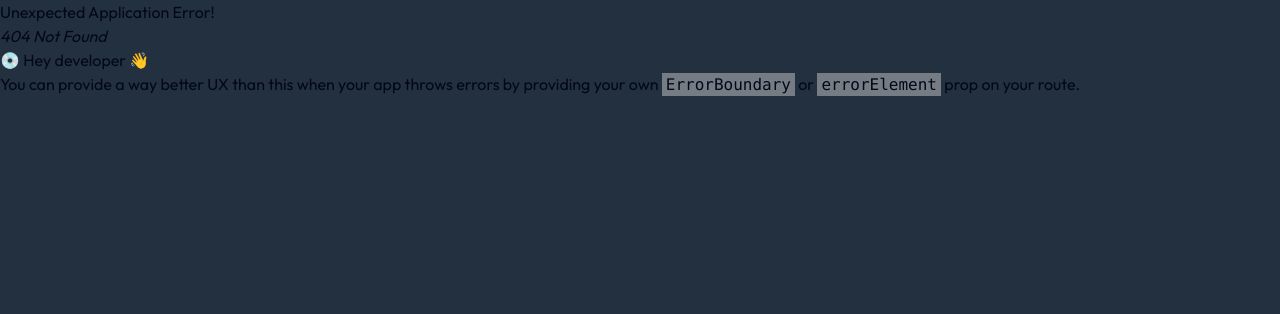
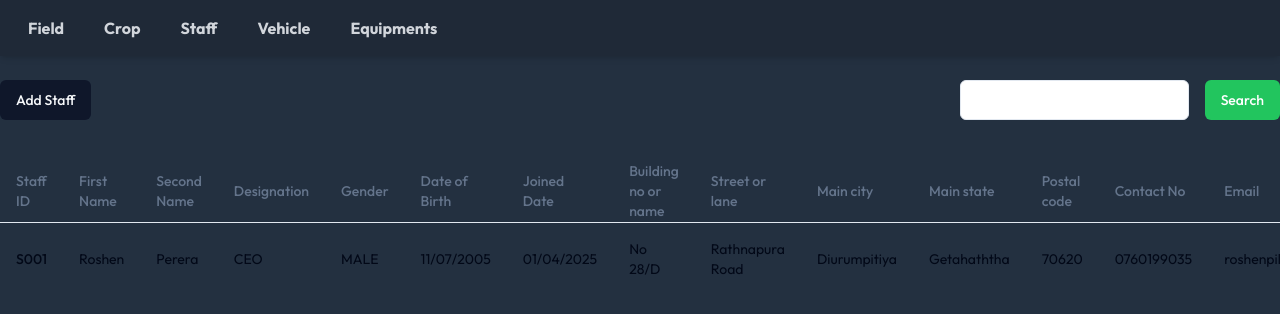
Before and after one commit to Roshen-Perera/Green-Shadow-React-Frontend, a React (Vite) app: page /staff in a window 1280 px wide. Before the commit this address had no page. Shown: the top 314 px of the page. Built offline with nearby package versions, Linux system fonts and the light colour scheme.

Commit message:
Staff Mockup Components created

```diff
--- a/src/App.tsx
+++ b/src/App.tsx
@@ -3,6 +3,7 @@ import {createBrowserRouter, RouterProvider} from "react-router";
 import {RootLayout} from "./components/RootLayout.tsx";
 import { Field } from './pages/Field.tsx';
 import { Crop } from './pages/Crop.tsx';
+import { Staff } from './pages/Staff.tsx';
 function App() {
     const routes = createBrowserRouter([
         {
@@ -11,6 +12,7 @@ function App() {
             children : [
                 { path : '/field', element : <Field/>},
                 { path : '/crop', element : <Crop/>},
+                { path : '/staff', element : <Staff/>},
             ]
         },
     ])
--- a/src/pages/Crop.tsx
+++ b/src/pages/Crop.tsx
@@ -30,9 +30,8 @@ const cropFormConfig = {
             type: "select",
             placeholder: "Select Field ID",
             options: [
-                { value: "field1", label: "Field 1" },
-                { value: "field2", label: "Field 2" },
-                { value: "field3", label: "Field 3" },
+                { value: "F001", label: "F001" },
+                { value: "F002", label: "F002" }
             ]
         }
     ],
--- /dev/null
+++ b/src/pages/Staff.tsx
@@ -0,0 +1,151 @@
+import { Button } from "@/components/ui/button.tsx";
+import {
+    Table,
+    TableBody,
+    TableCell,
+    TableHead,
+    TableHeader,
+    TableRow,
+} from "@/components/ui/table"
+import {Input} from "@/components/ui/input.tsx";
+import {GenericFormCard} from "@/components/ui/form-card.tsx";
+
+export function Staff() {
+    const handleSave = (formData: Record<string, string>) => {
+        console.log('Form data:', formData);
+        // Here you would typically send this data to your backend
+    };
+
+    const staffFormConfig = {
+        title: "Staff",
+        description: "Enter the details for the new crop.",
+        fields: [
+            { id: "staffId", label: "Staff ID", type: "text", placeholder: "Enter Staff ID" },
+            { id: "firstName", label: "First Name", type: "text", placeholder: "Enter First Name" },
+            { id: "secondName", label: "Second Name", type: "text", placeholder: "Enter Second Name" },
+            { id: "designation", label: "Designation", type: "text", placeholder: "Enter Designation" },
+            {
+                id: "gender",
+                label: "Gender",
+                type: "select",
+                placeholder: "Select Gender",
+                options: [
+                    { value: "MALE", label: "MALE" },
+                    { value: "FEMALE", label: "FEMALE" }
+                ]
+            },
+            { id: "dob", label: "Date of birth", type: "date" },
+            { id: "joinedDate", label: "Joined Date", type: "date" },
+            { id: "address1", label: "Building no or name", type: "text", placeholder: "Enter Building number or name" },
+            { id: "address2", label: "Street or lane", type: "text", placeholder: "Enter Street or lane" },
+            { id: "address3", label: "Main city", type: "text", placeholder: "Enter Main city" },
+            { id: "address4", label: "Main state", type: "text", placeholder: "Enter Main state" },
+            { id: "address5", label: "Postal code", type: "text", placeholder: "Enter Postal code" },
+            { id: "contactNo", label: "Contact No", type: "text", placeholder: "Enter Contact No" },
+            { id: "staffEmail", label: "Email", type: "email", placeholder: "Enter Email Address" },
+            {
+                id: "role",
+                label: "Role",
+                type: "select",
+                placeholder: "Select Role ID",
+                options: [
+                    { value: "ADMIN", label: "ADMIN" },
+                    { value: "MANAGER", label: "MANAGER" },
+                    { value: "SCIENTIST", label: "SCIENTIST" },
+                ]
+            },
+            {
+                id: "fieldId",
+                label: "Field",
+                type: "select",
+                placeholder: "Select Field ID",
+                options: [
+                    { value: "F001", label: "F001" },
+                    { value: "F002", label: "F002" }
+                ]
+            },
+        ],
+    };
+
+    const staffs = [
+        {
+            staffId: "S001",
+            firstName: "Roshen",
+            secondName: "Perera",
+            designation: "CEO",
+            gender: "MALE",
+            dob: "11/07/2005",
+            joinedDate: "01/04/2025",
+            address1: "No 28/D",
+            address2: "Rathnapura Road",
+            address3: "Diurumpitiya",
+            address4: "Getahaththa",
+            address5: "70620",
+            contactNo: "0760199035",
+            staffEmail: "roshenpilishiyanperera@gmail.com",
+            role: "ADMIN",
+            fieldId: "F001"
+        }
+    ]
+
+    return (
+        <div className="pt-20 container mx-auto">
+
+            <div className="flex justify-between items-center">
+                <GenericFormCard {...staffFormConfig} onSave={handleSave} />
+
+                <div className="inline-flex">
+                    <Input className="mr-4"></Input>
+                    <Button className="bg-green-500 text-white hover:bg-green-600" >
+                        Search
+                    </Button>
+                </div>
+            </div>
+            <div className="pt-10">
+                <Table>
+                    <TableHeader>
+                        <TableRow>
+                            <TableHead className="w-[100px]">Staff ID</TableHead>
+                            <TableHead>First Name</TableHead>
+                            <TableHead>Second Name</TableHead>
+                            <TableHead>Designation</TableHead>
+                            <TableHead>Gender</TableHead>
+                            <TableHead>Date of Birth</TableHead>
+                            <TableHead>Joined Date</TableHead>
+                            <TableHead>Building no or name</TableHead>
+                            <TableHead>Street or lane</TableHead>
+                            <TableHead>Main city</TableHead>
+                            <TableHead>Main state</TableHead>
+                            <TableHead>Postal code</TableHead>
+                            <TableHead>Contact No</TableHead>
+                            <TableHead>Email</TableHead>
+                            <TableHead></TableHead>
+                        </TableRow>
+                    </TableHeader>
+                    <TableBody>
+                        {staffs.map((staff) => (
+                            <TableRow key={staff.staffId}>
+                                <TableCell className="font-medium">{staff.staffId}</TableCell>
+                                <TableCell>{staff.firstName}</TableCell>
+                                <TableCell>{staff.secondName}</TableCell>
+                                <TableCell>{staff.designation}</TableCell>
+                                <TableCell>{staff.gender}</TableCell>
+                                <TableCell>{staff.dob}</TableCell>
+                                <TableCell>{staff.joinedDate}</TableCell>
+                                <TableCell>{staff.address1}</TableCell>
+                                <TableCell>{staff.address2}</TableCell>
+                                <TableCell>{staff.address3}</TableCell>
+                                <TableCell>{staff.address4}</TableCell>
+                                <TableCell>{staff.address5}</TableCell>
+                                <TableCell>{staff.contactNo}</TableCell>
+                                <TableCell>{staff.staffEmail}</TableCell>
+                                <TableCell className="columns-auto"><Button variant="destructive">Delete</Button></TableCell>
+                            </TableRow>
+                        ))}
+                    </TableBody>
+                </Table>
+            </div>
+
+        </div>
+    );
+}
```
